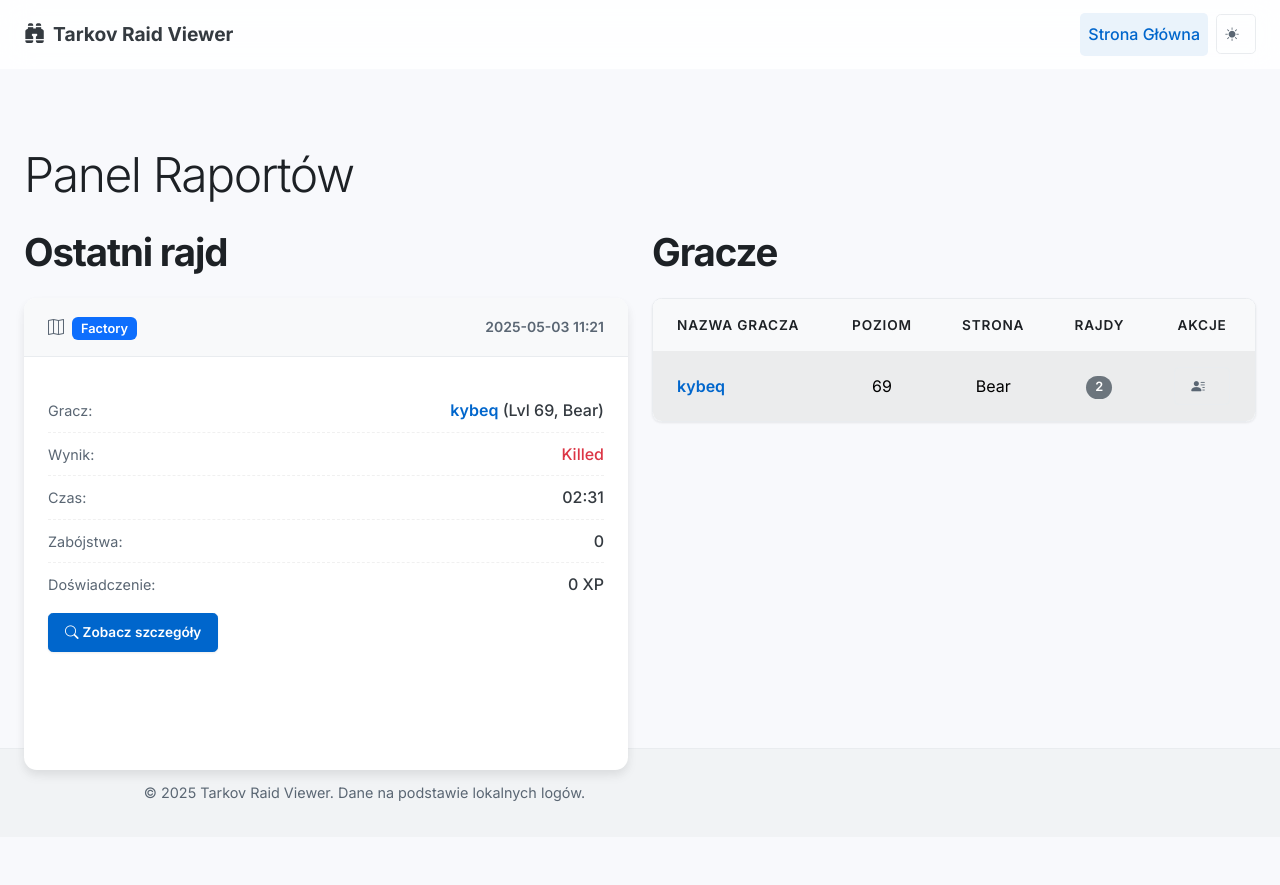
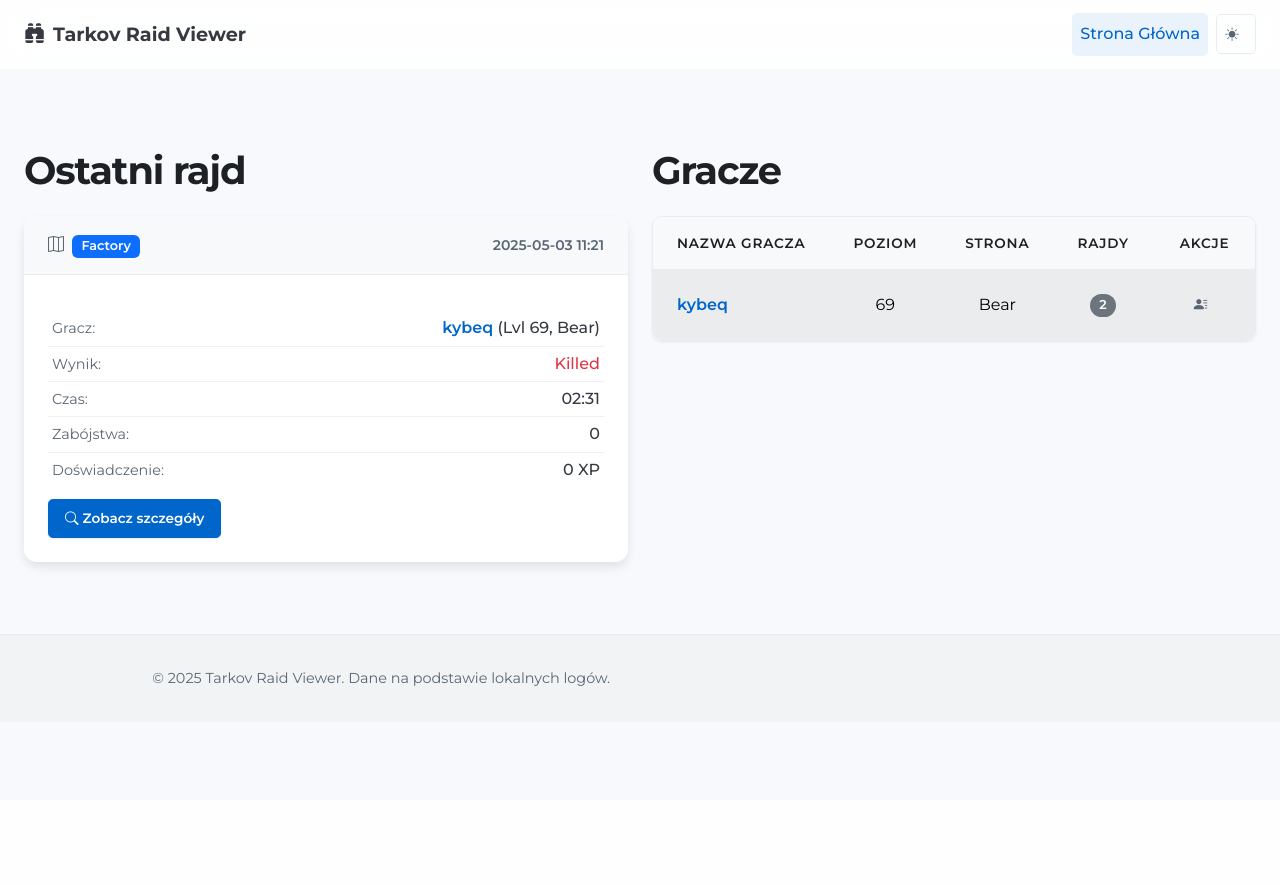
Before and after one commit to kybeq/StatsModSPTarkov, a Flask app: page / in a window 1280 px wide. After the commit the page ends 722 px from the top, so only its background shows below. Run offline with Flask 3, Linux system fonts and the light colour scheme.

Commit message:
dopracowanie ale i tak dalej średnie

```diff
--- a/static/css/style.css
+++ b/static/css/style.css
@@ -1,6 +1,4 @@
-/* ==========================================================================
-   Tarkov Raid Viewer - Polished Stylesheet
-   ========================================================================== */
+@import url('https://fonts.googleapis.com/css2?family=Montserrat:ital,wght@0,100..900;1,100..900&display=swap');
 
 /* ==========================================================================
    1. CSS Variables & Base Setup - Light Theme Defaults
@@ -8,8 +6,8 @@
 :root,
 [data-bs-theme="light"] {
           /* -- Fonts -- */
-          --font-family-sans-serif: 'Inter', -apple-system, BlinkMacSystemFont, "Segoe UI", Roboto, "Helvetica Neue", Arial, "Noto Sans", sans-serif;
-          --font-family-monospace: SFMono-Regular, Menlo, Monaco, Consolas, "Liberation Mono", "Courier New", monospace;
+          --font-family-sans-serif: 'Montserrat', -apple-system, BlinkMacSystemFont, "Segoe UI", Roboto, "Helvetica Neue", Arial, "Noto Sans", sans-serif;
+          --font-family-monospace: Menlo, Monaco, Consolas, "Liberation Mono", "Courier New", monospace;
           --font-weight-light: 300;
           --font-weight-normal: 400;
           --font-weight-medium: 500;
@@ -97,7 +95,7 @@
           --color-success-bg: #d1e7dd;
           --color-success-text: #0f5132;
           --color-danger: #dc3545;
-          --color-danger-bg: #f8d7da;
+          --color-danger-bg: #dc3545;
           --color-danger-text: #842029;
           --color-warning: #ffc107;
           --color-warning-bg: #fff3cd;
@@ -832,9 +830,9 @@
           display: flex;
           justify-content: space-between;
           align-items: baseline;
-          padding: var(--spacing-xs) 0;
+          padding: var(--spacing-xxs);
           /* Reduced padding */
-          border-bottom: var(--border-width) dashed var(--border-color-translucent);
+          border-bottom: var(--border-width) solid var(--border-color-translucent);
           /* Dashed separator */
           transition: border-color var(--transition-base);
 }
--- a/templates/index.html
+++ b/templates/index.html
@@ -1,7 +1,5 @@
 {% extends "base.html" %} {% block title %}Strona Główna - Raporty z Rajdów{%
 endblock %} {% block content %}
-<h1 class="mb-4 display-5">Panel Raportów</h1>
-{# Użyto display dla większego nagłówka #}
 
 <div class="row section-spacer">
   {# Dodano section-spacer #}
@@ -10,7 +8,7 @@
     <h2>Ostatni rajd</h2>
     {% if latest_raid %} {# Usunięto raid-result-* z karty, dodano card-reveal
     #}
-    <div class="card card-reveal h-100">
+    <div class="card card-reveal">
       {# h-100 dla równej wysokości w wierszu #}
       <div
         class="card-header d-flex justify-content-between align-items-center"
```
